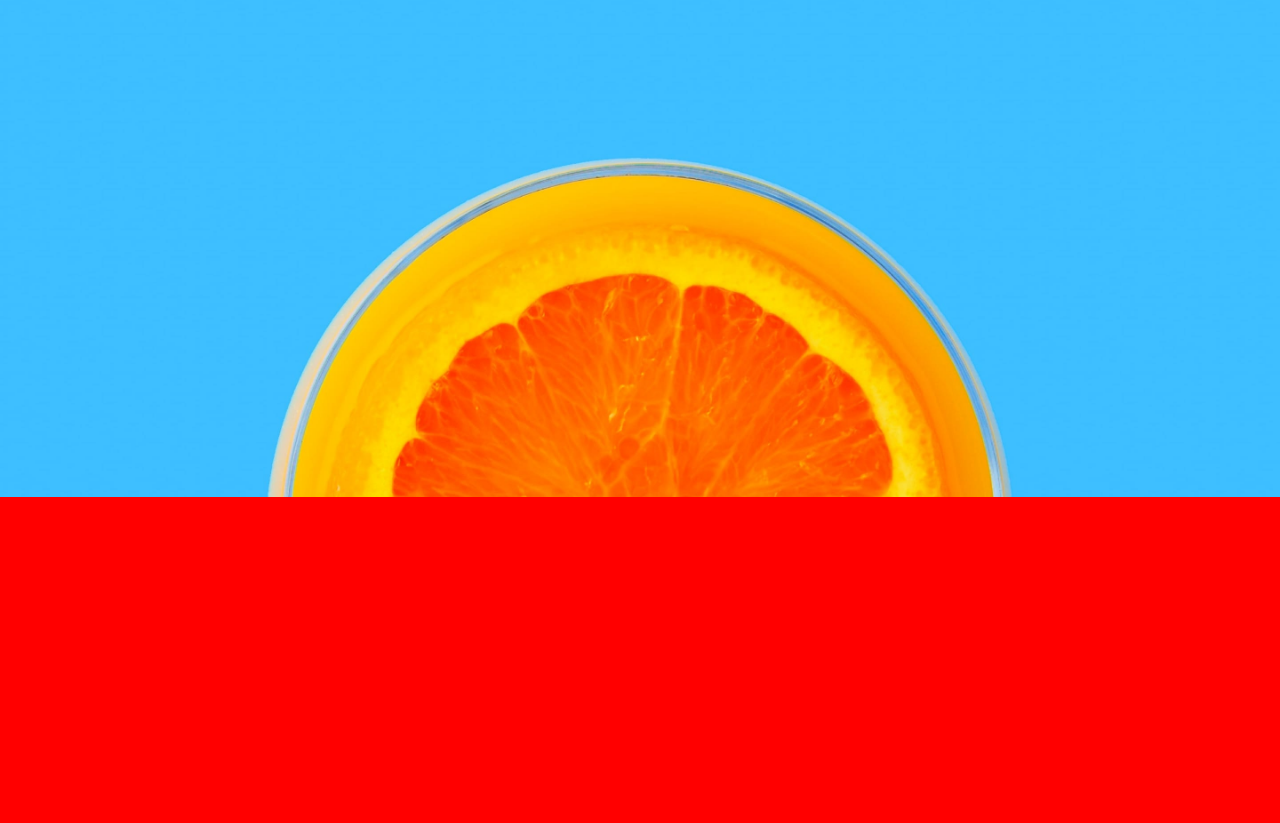
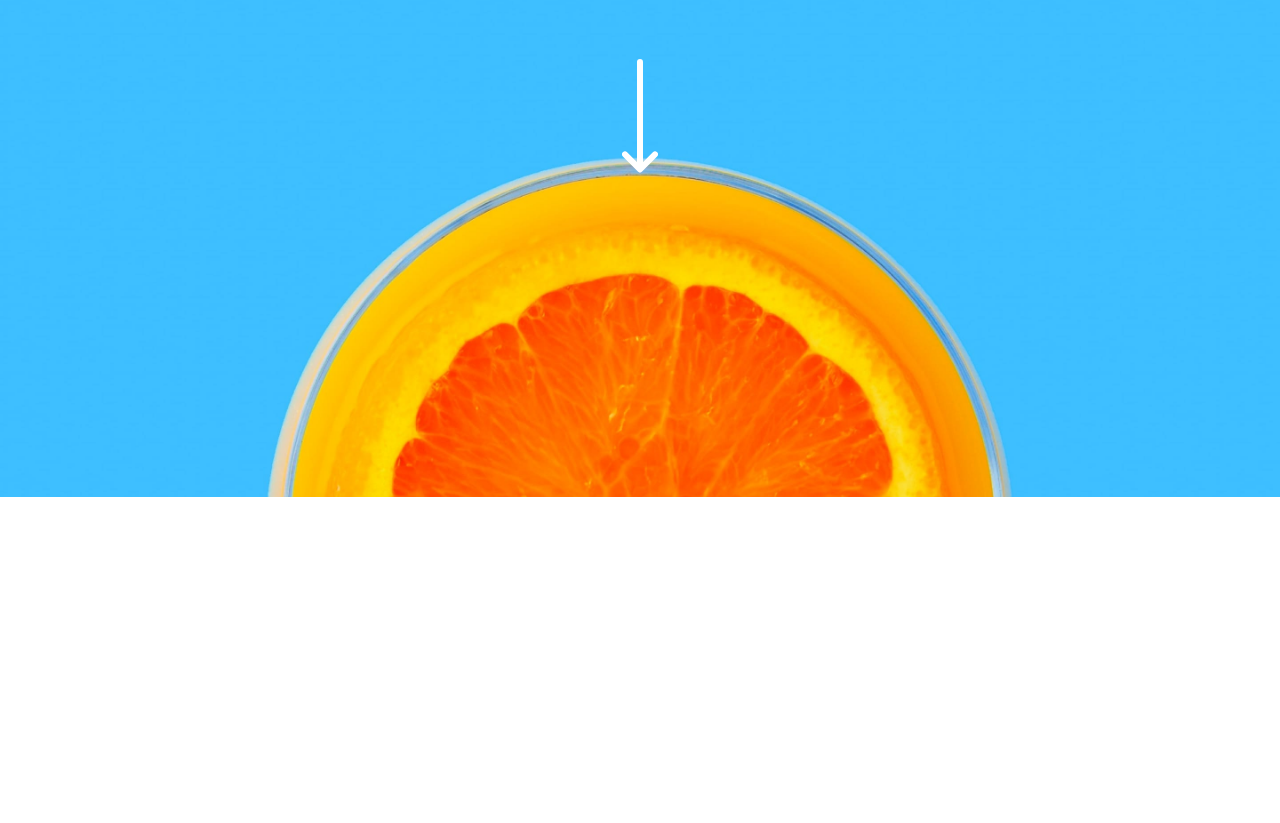
Before and after one commit to edu290386/Frontmentor-Sunnyside-landing-page, a plain HTML site: page index.html in a window 1280 px wide. Shown: the part 303-1126 px from the top of the page. After the commit the page ends 800 px from the top, so only its background shows below. Drawn offline with Linux system fonts and the light colour scheme.

Commit message:
1st version

```diff
--- a/assets/css/index.css
+++ b/assets/css/index.css
@@ -5,23 +5,15 @@
     color: #FFFFFF;
 }
 
-/*
-font-family: 'Fraunces', serif; */
-
-
 body {
     margin: 0 auto;
-
 }
-
-
 
 header{
     display: flex;
     justify-content: space-between;
     align-items: center;
     background-color: #4ABFFD;
-
     height: 100px;
     width: 100%;
     font-family: 'Barlow', sans-serif;
@@ -39,7 +31,7 @@ nav {
     background-color: #FFFFFF;
     color: #000000;
     border-radius: 20px;
-    padding: 15px 20px 15px 20px;
+    padding: 12px 22px 12px 22px;
     font-weight: bold;
 }
 
@@ -50,27 +42,27 @@ nav {
     cursor:pointer;
 }
 
-.message {
+main{
     background-image: url(../image/image-header.jpg);
     height: calc(100vh - 100px );
     background-position: center;
     background-size: cover;
+}
+
+.message {
     display: flex;
-    justify-content: center;
+    flex-direction: column;
+    align-items: center;
+    padding-top: 120px ;
 }
 
 .message img{
-    width: auto;
-    height: 200px;
+    padding-top: 80px;
+    object-fit: cover;
 }
 
 h1{
-    font-size: 80px;
+    font-size: 50px;
+    font-family: 'Fraunces', serif;
+    letter-spacing: 10px;
 }
-
-
-section div{
-    background-color: red;
-    width: 100%;
-    height: 500px;
-}
--- a/index.html
+++ b/index.html
@@ -29,8 +29,5 @@
             <img src="./assets/image/icon-arrow-down.svg" alt="">
        </div>
     </main>
-    <section>
-        <div></div>
-    </section>
 </body>
 </html>
```
